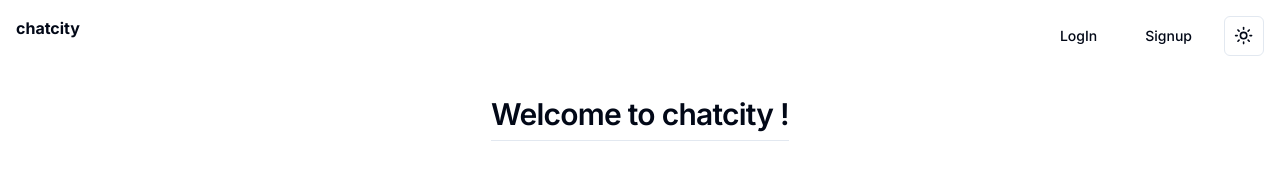
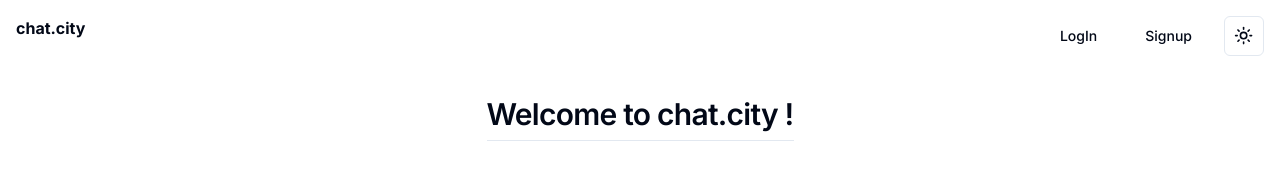
Before and after one commit to LaPulgaaa/chatapp, a Next.js app: page /signup in a window 1280 px wide. Shown: the top 187 px of the page. Built offline with nearby package versions, Linux system fonts and the light colour scheme.

Commit message:
realm: Change realm name to 'chat.city'.

```diff
--- a/app/(auth)/signup/page.tsx
+++ b/app/(auth)/signup/page.tsx
@@ -62,7 +62,7 @@ export default function signup(){
     return <div className="flex flex-col items-center p-6">
     {/* register form */}
     <h2 className='scroll-m-20 border-b pb-2 m-6 text-3xl font-semibold tracking-tight first:mt-0 '>
-      Welcome to chatcity !
+      Welcome to chat.city !
     </h2>
     <Form {...form}>
     <form onSubmit={form.handleSubmit(onSubmit)} className="space-y-8 p-6">
--- a/components/Navbar.tsx
+++ b/components/Navbar.tsx
@@ -15,7 +15,7 @@ export default function Navbar(){
     const router=useRouter();
     const token=useRecoilValue(tokenState);
     return <div className="p-4 font-bold flex justify-between cursor-pointer">
-        <h2 onClick={()=>router.push("/")}>chatcity</h2>
+        <h2 onClick={()=>router.push("/")}>chat.city</h2>
         <div className="flex justify-between">
         {token!==undefined?<Button
         className="mx-2"
```
